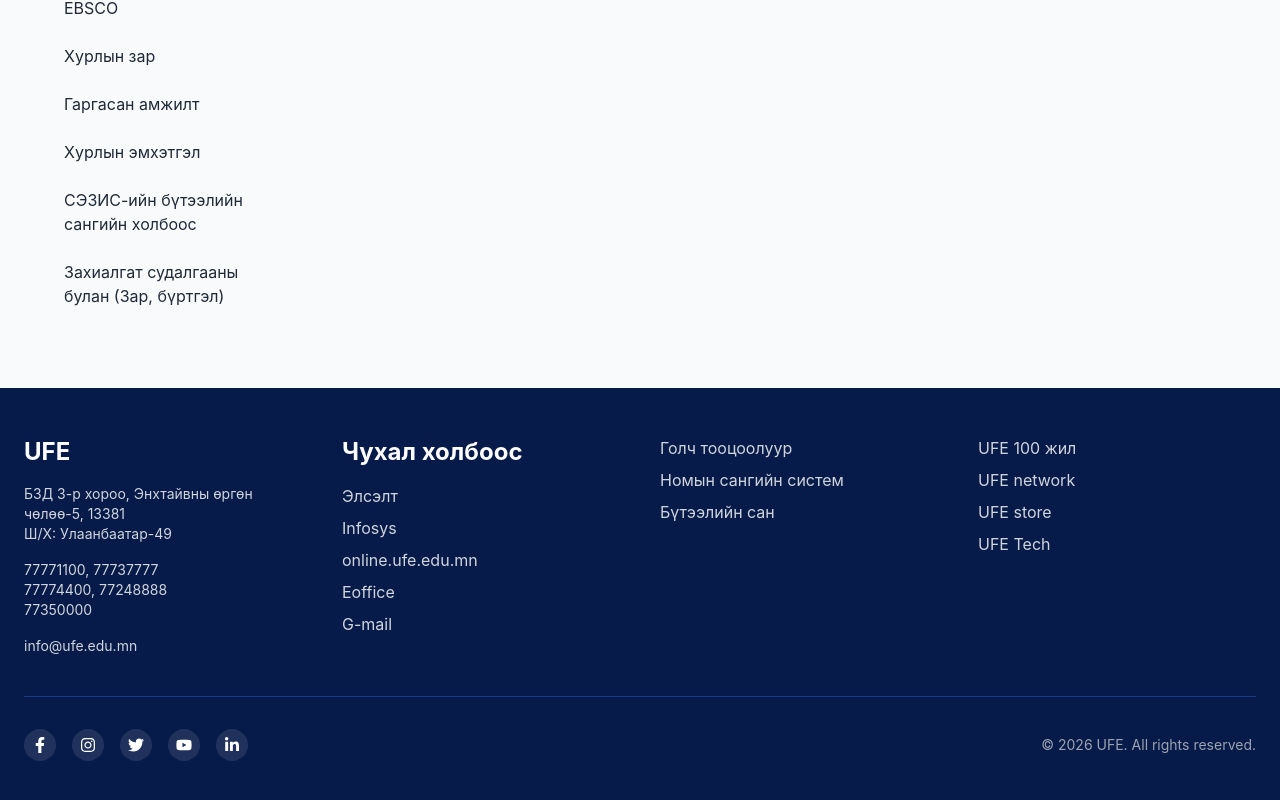
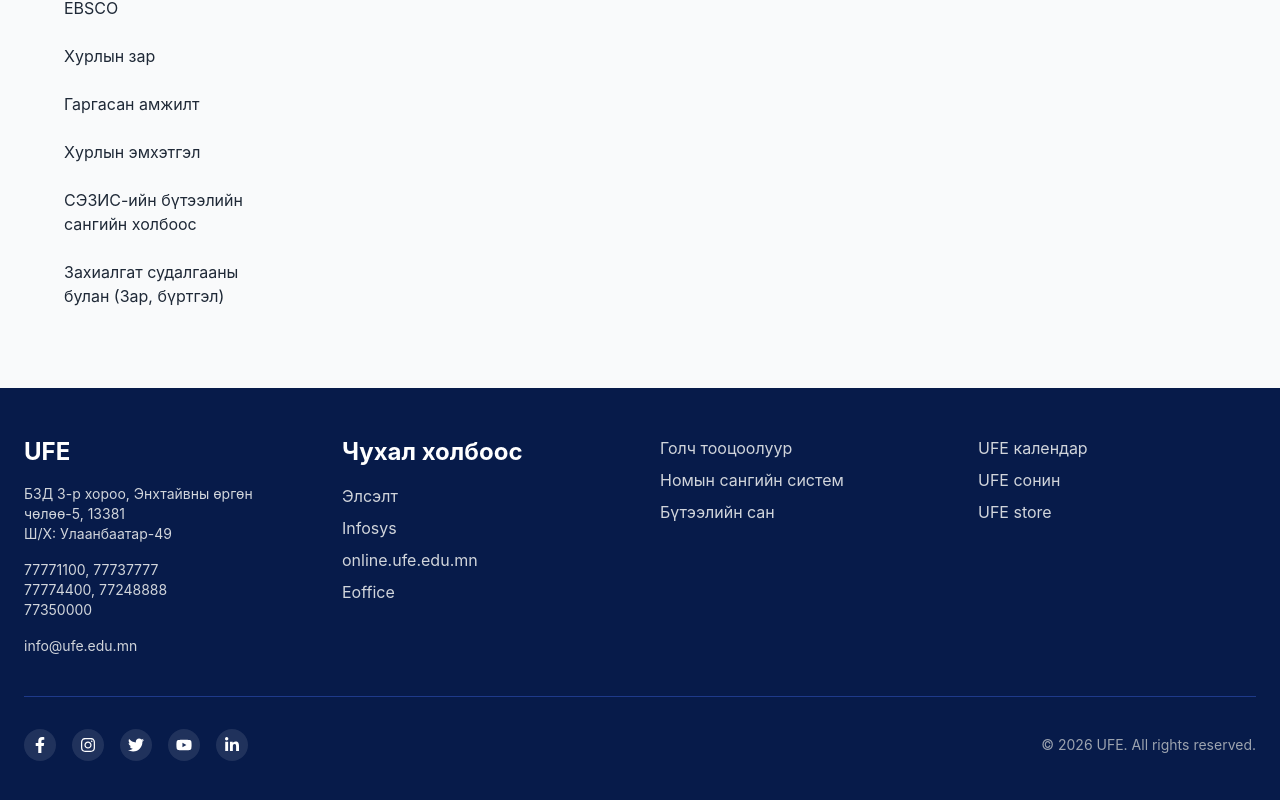
Before and after one commit to extraya/ufeportal, a React (Vite) app in the folder frontend/: page /research in a window 1280 px wide. Shown: the part 340-1140 px from the top of the page. Built offline with nearby package versions, Linux system fonts and the light colour scheme.

Commit message:
footer change

```diff
--- a/frontend/src/layouts/MainLayout.jsx
+++ b/frontend/src/layouts/MainLayout.jsx
@@ -93,9 +93,8 @@ const MainLayout = ({ children }) => {
               <ul className="space-y-2 text-gray-300 text-l">
                 <li><Link to="#" className="hover:text-blue">Элсэлт</Link></li>
                 <li><Link to="https://infosys.ufe.edu.mn/" className="hover:text-blue">Infosys</Link></li>
-                <li><Link to="#" className="hover:text-blue">online.ufe.edu.mn</Link></li>
-                <li><Link to="#" className="hover:text-blue">Eoffice</Link></li>
-                <li><Link to="#" className="hover:text-blue">G-mail</Link></li>
+                <li><Link to="https://online.ufe.edu.mn/" className="hover:text-blue">online.ufe.edu.mn</Link></li>
+                <li><Link to="https://eoffice.ufe.edu.mn/" className="hover:text-blue">Eoffice</Link></li>
               </ul>
             </div>
 
@@ -103,18 +102,17 @@ const MainLayout = ({ children }) => {
             <div className="pt-8 md:pt-0">
               <ul className="space-y-2 text-gray-300 text-l">
                 <li><Link to="/gpa-calculator" className="hover:text-blue">Голч тооцоолуур</Link></li>
-                <li><Link to="#" className="hover:text-blue">Номын сангийн систем</Link></li>
-                <li><Link to="#" className="hover:text-blue">Бүтээлийн сан</Link></li>
+                <li><Link to="https://lib4u.online/?lib=ufe" className="hover:text-blue">Номын сангийн систем</Link></li>
+                <li><Link to="http://repository.ufe.edu.mn/xmlui/" className="hover:text-blue">Бүтээлийн сан</Link></li>
               </ul>
             </div>
 
             {/* Links 3 */}
             <div className="pt-8 md:pt-0">
               <ul className="space-y-2 text-gray-300 text-l">
-                <li><Link to="#" className="hover:text-blue">UFE 100 жил</Link></li>
-                <li><Link to="#" className="hover:text-blue">UFE network</Link></li>
+                <li><Link to="#" className="hover:text-blue">UFE календар</Link></li>
+                <li><Link to="#" className="hover:text-blue">UFE сонин</Link></li>
                 <li><Link to="#" className="hover:text-blue">UFE store</Link></li>
-                <li><Link to="#" className="hover:text-blue">UFE Tech</Link></li>
               </ul>
             </div>
           </div>
```
